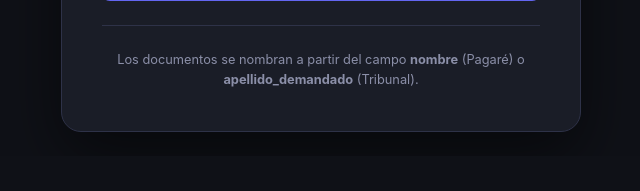
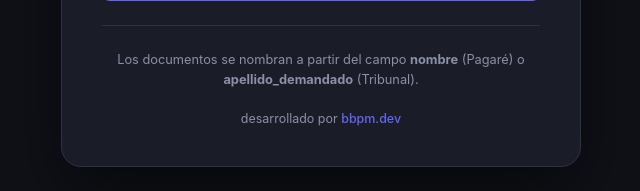
Before and after one commit to bpobletem/doc_generator, a Flask app: page / in a window 1280 px wide. Shown: the part 707-898 px from the top of the page, without its empty margins (319-959 px from the left). Before the commit the page ends 839 px from the top, so only its background shows below. Run offline with Flask 3, Linux system fonts and the light colour scheme.

Commit message:
add bppm.dev

```diff
--- a/templates/index.html
+++ b/templates/index.html
@@ -323,6 +323,10 @@
         <div class="footer">
             Los documentos se nombran a partir del campo <strong>nombre</strong> (Pagaré) o <strong>apellido_demandado</strong> (Tribunal).
         </div>
+
+        <div style="text-align:center; margin-top:20px; font-size:0.78rem; color:var(--text-muted);">
+            desarrollado por <a href="https://bbpm.dev" target="_blank" rel="noopener noreferrer" style="color:var(--accent); text-decoration:none; font-weight:500;">bbpm.dev</a>
+        </div>
     </div>
 
     <script>
```
